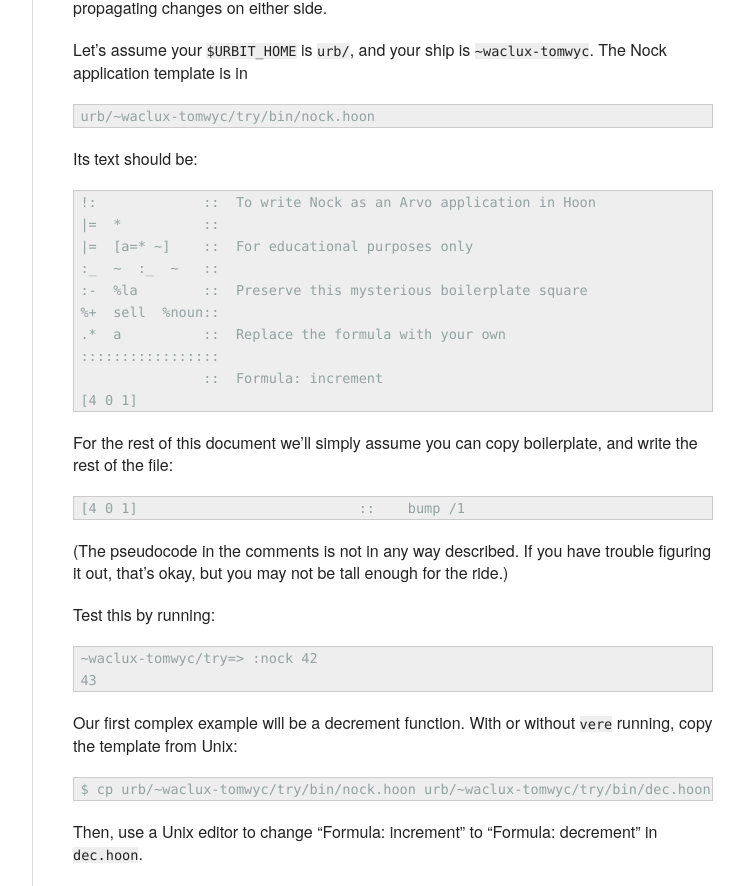
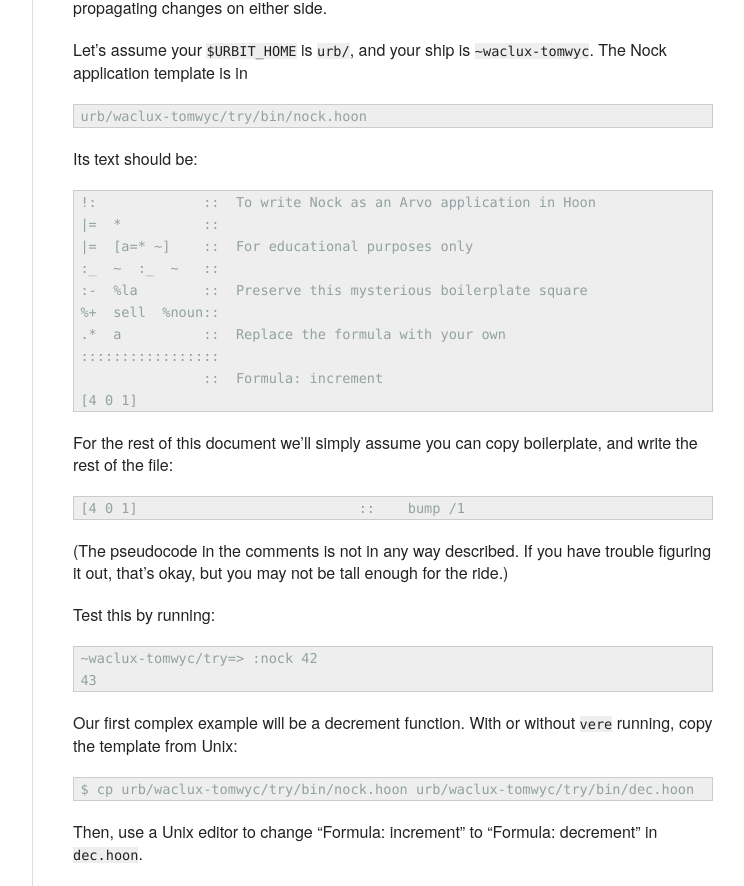
Before and after one commit to urbit/old-urbit.org, a Jekyll site: the page built from _posts/doc/2013-11-18-urbit-is-easy-ch4.markdown, in a window 1280 px wide and 1400 px high, scrolled down 619 px. Shown: the part 152-1038 px from the top of the window, without its empty margins (378-1122 px from the left). Built offline with Jekyll 4.4.1, drawn with Linux system fonts in a browser that asks for light colours.

```diff
--- a/_posts/doc/2013-11-18-urbit-is-easy-ch4.markdown
+++ b/_posts/doc/2013-11-18-urbit-is-easy-ch4.markdown
@@ -45,7 +45,7 @@ propagating changes on either side.
 Let's assume your `$URBIT_HOME` is `urb/`, and your ship is
 `~waclux-tomwyc`.  The Nock application template is in
 
-    urb/~waclux-tomwyc/try/bin/nock.hoon
+    urb/waclux-tomwyc/try/bin/nock.hoon
 
 Its text should be:
 
@@ -77,7 +77,7 @@ Test this by running:
 Our first complex example will be a decrement function.  With or
 without `vere` running, copy the template from Unix:
 
-    $ cp urb/~waclux-tomwyc/try/bin/nock.hoon urb/~waclux-tomwyc/try/bin/dec.hoon
+    $ cp urb/waclux-tomwyc/try/bin/nock.hoon urb/waclux-tomwyc/try/bin/dec.hoon
 
 Then, use a Unix editor to change "Formula: increment" to
 "Formula: decrement" in `dec.hoon`.
```
